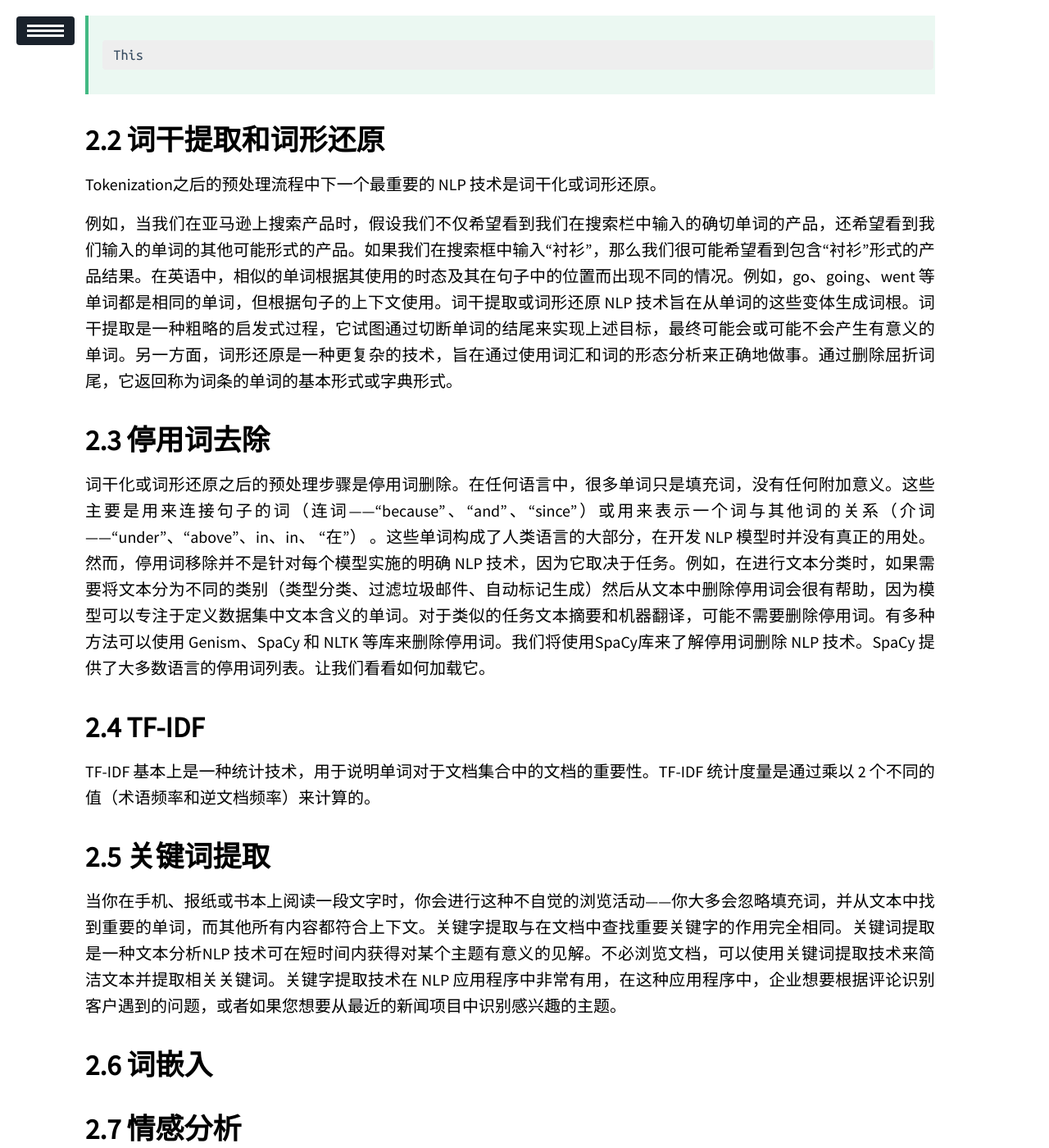
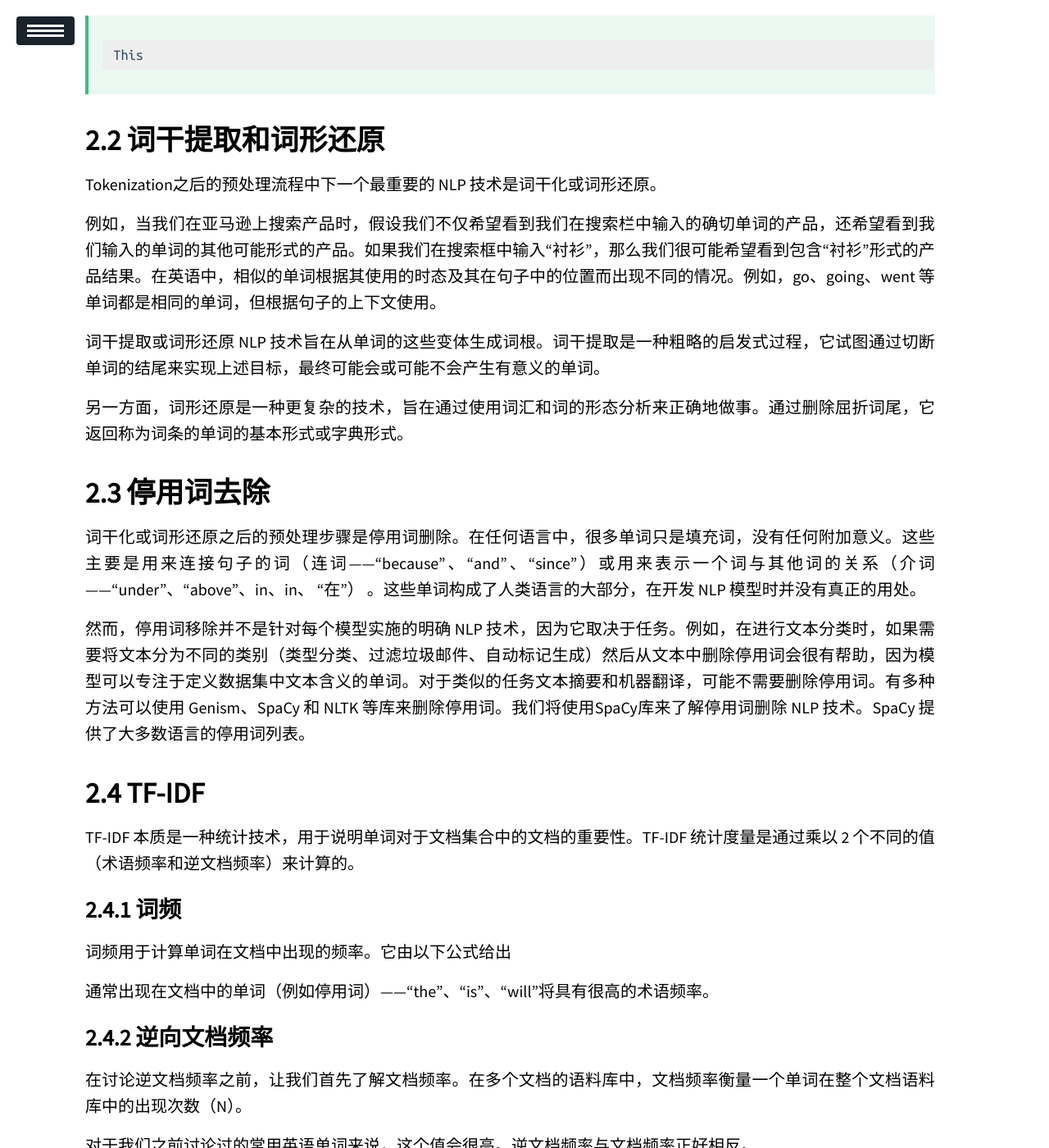
Before and after one commit to ssskz/ssskz.github.io, a Jekyll site: the page built from _posts/2024-5-19-NLP.md, in a window 1280 px wide and 1400 px high, scrolled down 1956 px. Shown: the whole window at 82% size. Built offline with Jekyll 4.4.1, drawn with Linux system fonts in a browser that asks for light colours; our own code applies the rules of GitHub Pages for plain Markdown files; formulas are drawn with MathJax 3; a script that is not in the unit is left out; some of the changed text lies outside the part shown.

Commit message:
1
Signed-off-by: ssskz <12497590+ssskz@user.noreply.gitee.com>

```diff
--- a/_posts/2024-5-19-NLP.md
+++ b/_posts/2024-5-19-NLP.md
@@ -69,15 +69,37 @@ You can mix them as well, like
 
 Tokenization之后的预处理流程中下一个最重要的 NLP 技术是词干化或词形还原。
 
-例如，当我们在亚马逊上搜索产品时，假设我们不仅希望看到我们在搜索栏中输入的确切单词的产品，还希望看到我们输入的单词的其他可能形式的产品。如果我们在搜索框中输入“衬衫”，那么我们很可能希望看到包含“衬衫”形式的产品结果。在英语中，相似的单词根据其使用的时态及其在句子中的位置而出现不同的情况。例如，go、going、went 等单词都是相同的单词，但根据句子的上下文使用。词干提取或词形还原 NLP 技术旨在从单词的这些变体生成词根。词干提取是一种粗略的启发式过程，它试图通过切断单词的结尾来实现上述目标，最终可能会或可能不会产生有意义的单词。另一方面，词形还原是一种更复杂的技术，旨在通过使用词汇和词的形态分析来正确地做事。通过删除屈折词尾，它返回称为词条的单词的基本形式或字典形式。
+例如，当我们在亚马逊上搜索产品时，假设我们不仅希望看到我们在搜索栏中输入的确切单词的产品，还希望看到我们输入的单词的其他可能形式的产品。如果我们在搜索框中输入“衬衫”，那么我们很可能希望看到包含“衬衫”形式的产品结果。在英语中，相似的单词根据其使用的时态及其在句子中的位置而出现不同的情况。例如，go、going、went 等单词都是相同的单词，但根据句子的上下文使用。
+
+词干提取或词形还原 NLP 技术旨在从单词的这些变体生成词根。词干提取是一种粗略的启发式过程，它试图通过切断单词的结尾来实现上述目标，最终可能会或可能不会产生有意义的单词。
+
+另一方面，词形还原是一种更复杂的技术，旨在通过使用词汇和词的形态分析来正确地做事。通过删除屈折词尾，它返回称为词条的单词的基本形式或字典形式。
 
 ## 停用词去除
 
-词干化或词形还原之后的预处理步骤是停用词删除。在任何语言中，很多单词只是填充词，没有任何附加意义。这些主要是用来连接句子的词（连词——“because”、“and”、“since”）或用来表示一个词与其他词的关系（介词——“under”、“above”、in、in、 “在”） 。这些单词构成了人类语言的大部分，在开发 NLP 模型时并没有真正的用处。然而，停用词移除并不是针对每个模型实施的明确 NLP 技术，因为它取决于任务。例如，在进行文本分类时，如果需要将文本分为不同的类别（类型分类、过滤垃圾邮件、自动标记生成）然后从文本中删除停用词会很有帮助，因为模型可以专注于定义数据集中文本含义的单词。对于类似的任务文本摘要和机器翻译，可能不需要删除停用词。有多种方法可以使用 Genism、SpaCy 和 NLTK 等库来删除停用词。我们将使用SpaCy库来了解停用词删除 NLP 技术。SpaCy 提供了大多数语言的停用词列表。让我们看看如何加载它。
+词干化或词形还原之后的预处理步骤是停用词删除。在任何语言中，很多单词只是填充词，没有任何附加意义。这些主要是用来连接句子的词（连词——“because”、“and”、“since”）或用来表示一个词与其他词的关系（介词——“under”、“above”、in、in、 “在”） 。这些单词构成了人类语言的大部分，在开发 NLP 模型时并没有真正的用处。
+
+然而，停用词移除并不是针对每个模型实施的明确 NLP 技术，因为它取决于任务。例如，在进行文本分类时，如果需要将文本分为不同的类别（类型分类、过滤垃圾邮件、自动标记生成）然后从文本中删除停用词会很有帮助，因为模型可以专注于定义数据集中文本含义的单词。对于类似的任务文本摘要和机器翻译，可能不需要删除停用词。有多种方法可以使用 Genism、SpaCy 和 NLTK 等库来删除停用词。我们将使用SpaCy库来了解停用词删除 NLP 技术。SpaCy 提供了大多数语言的停用词列表。
 
 ## TF-IDF
 
-TF-IDF 基本上是一种统计技术，用于说明单词对于文档集合中的文档的重要性。TF-IDF 统计度量是通过乘以 2 个不同的值（术语频率和逆文档频率）来计算的。
+TF-IDF 本质是一种统计技术，用于说明单词对于文档集合中的文档的重要性。TF-IDF 统计度量是通过乘以 2 个不同的值（术语频率和逆文档频率）来计算的。
+
+### 词频
+
+词频用于计算单词在文档中出现的频率。它由以下公式给出
+
+通常出现在文档中的单词（例如停用词）——“the”、“is”、“will”将具有很高的术语频率。
+
+### 逆向文档频率
+
+在讨论逆文档频率之前，让我们首先了解文档频率。在多个文档的语料库中，文档频率衡量一个单词在整个文档语料库中的出现次数（N）。
+
+对于我们之前讨论过的常用英语单词来说，这个值会很高。逆文档频率与文档频率正好相反。
+
+这基本上衡量了我们语料库中术语的有用性。特定于特定文档的术语将具有较高的 IDF。生物医学、基因组等术语只会出现在与生物学相关的文档中，并且具有较高的 IDF。
+
+TF-IDF 背后的整体思想是通过查找文档中出现频率较高但在语料库中其他位置不出现的单词来查找文档中的重要单词。对于与计算机科学相关的文档，这些词可能是 - 计算、数据、处理器等。但对于天文文档，则可能是 - 外星人、银河系、黑洞等。现在，让我们了解 TF-IDF NLP 技术一个使用 Python 中的 Scikit-learn 库的示例。
 
 ## 关键词提取
 
```
